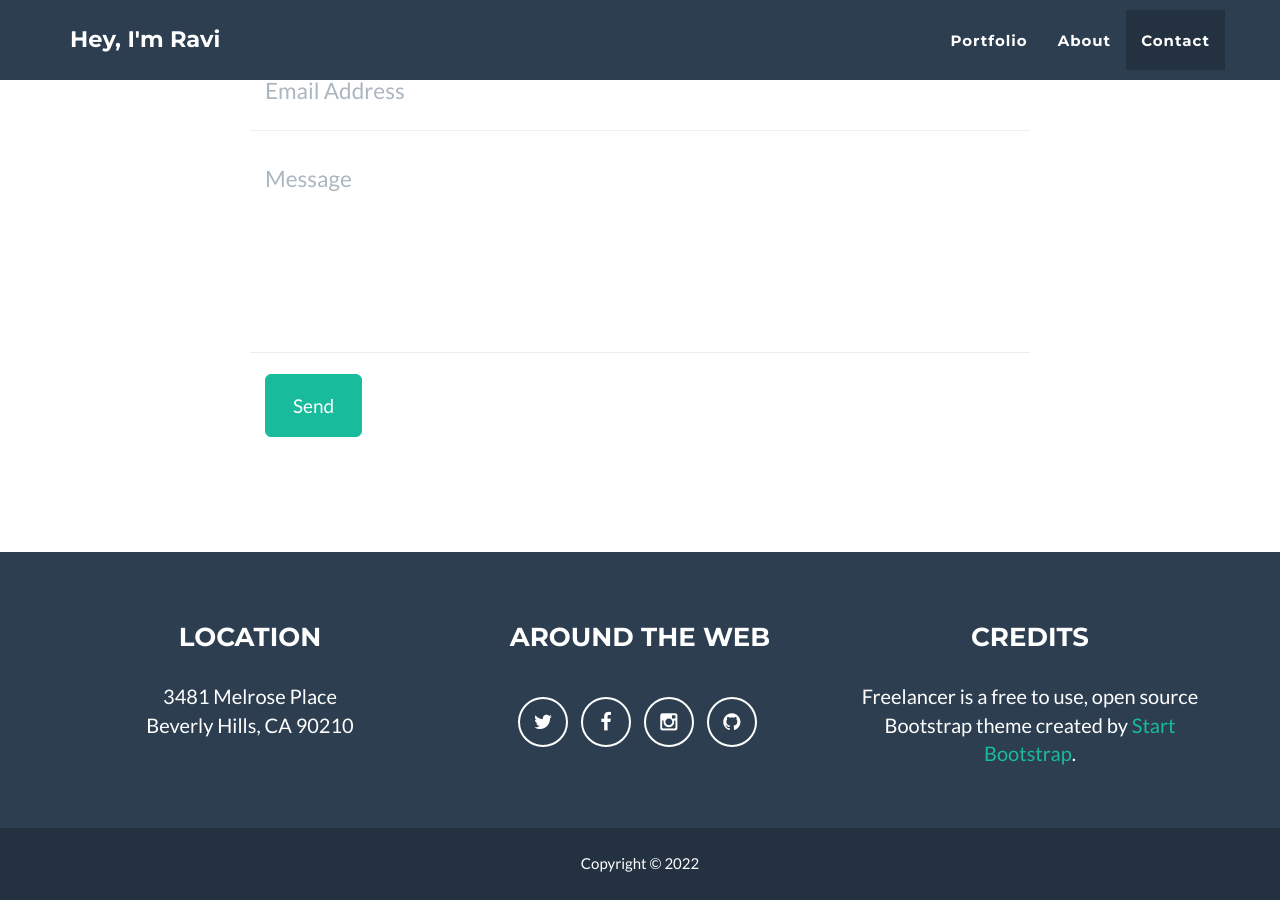
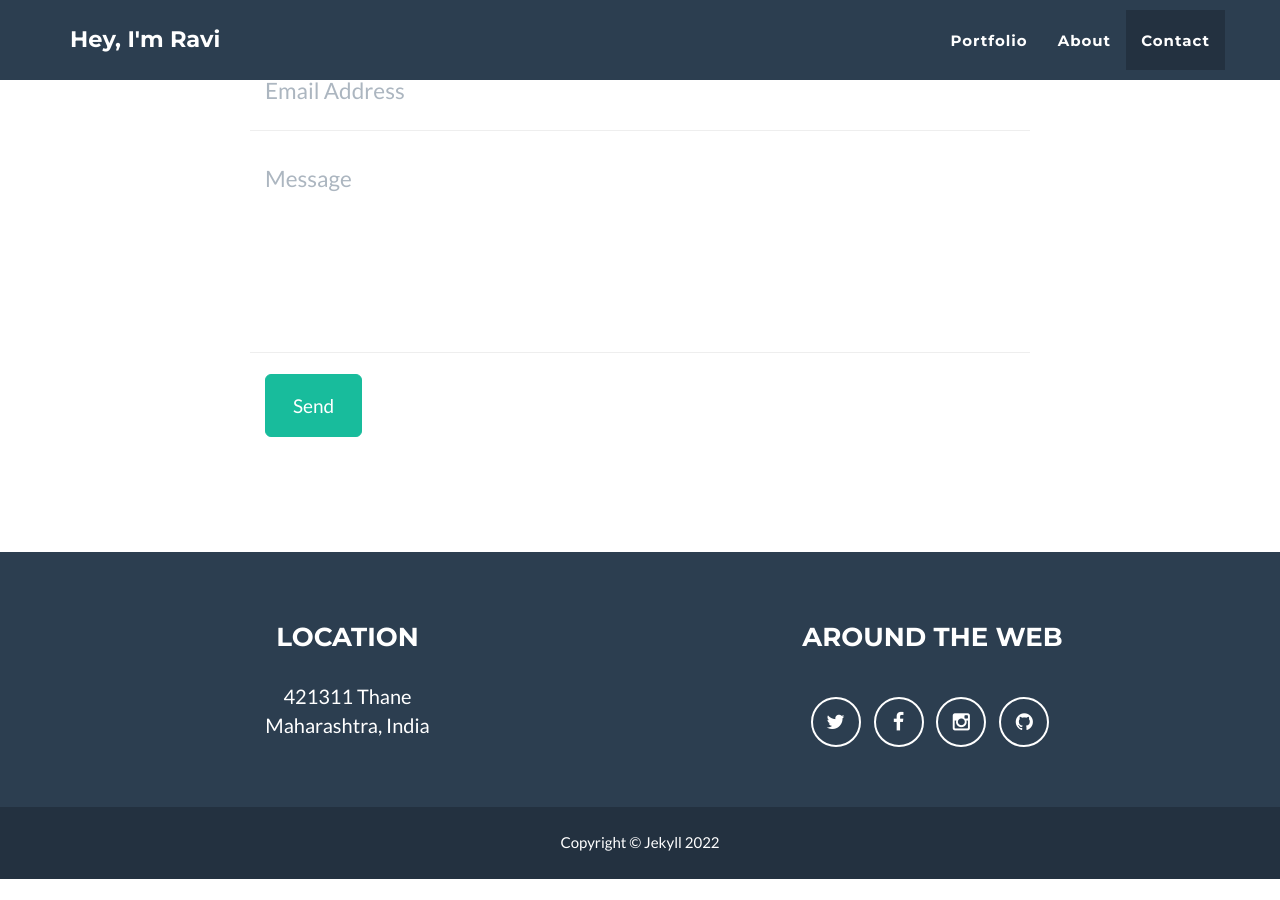
Before and after one commit to IamRaviMaurya/portfolio, a Jekyll site: the page built from _posts/2014-07-18-project-1.markdown, in a window 1280 px wide and 900 px high, scrolled down 2496 px. Built offline with Jekyll 4.4.1, drawn with Linux system fonts in a browser that asks for light colours; after the commit the page ends 3375 px from its top, so only the background shows below that.

Commit message:
last update

```diff
--- a/_config.yml
+++ b/_config.yml
@@ -33,7 +33,7 @@ color:
 
 # Footer settings
 footer:
-  copyright:
+  copyright: Jekyll
   location: Location
   social: Around the Web
   credits: Credits
@@ -51,11 +51,11 @@ social:
 
 # Postal address (add as many lines as necessary)
 address:
-  - line: 3481 Melrose Place
-  - line: Beverly Hills, CA 90210
+  - line: 421311 Thane
+  - line: Maharashtra, India
 
 # Credits content
-credits: 'Freelancer is a free to use, open source Bootstrap theme created by <a href="http://startbootstrap.com">Start Bootstrap</a>.'
+credits: 'Freelancer is a free to use, open source Bootstrap theme created by <a href="#">Start Bootstrap</a>.'
 
 # Build settings
 markdown: kramdown
--- a/_includes/about.html
+++ b/_includes/about.html
@@ -18,7 +18,7 @@
                     <a href="mailto: ravimurya04@gmail.com" class="btn btn-lg btn-outline">
                         <i class="fa fa-envelope" aria-hidden="true"></i> Mail Me
                     </a>
-                    <a href="https://wa.me/8484084928" class="btn btn-lg btn-outline">
+                    <a href="https://wa.me/+918484084928" class="btn btn-lg btn-outline">
                         <i class="fa fa-comment-o" aria-hidden="true"></i> Whatsapp Me
                     </a>
                 </div>
--- a/_includes/contact_static.html
+++ b/_includes/contact_static.html
@@ -9,7 +9,7 @@
 		</div>
 		<div class="row">
 			<div class="col-lg-8 col-lg-offset-2">
-				<form  action="//formspree.io/{{ site.email }}" method="POST" name="sentMessage" id="contactForm" novalidate>
+				<form  action="https://formspree.io/f/xknyolly" method="POST" name="sentMessage" id="contactForm" novalidate>
 					<div class="row control-group">
 						<div class="form-group col-xs-12 floating-label-form-group controls">
 							<label for="name">Name</label>
--- a/_includes/footer.html
+++ b/_includes/footer.html
@@ -3,7 +3,7 @@
         <div class="footer-above">
             <div class="container">
                 <div class="row">
-                    <div class="footer-col col-md-4">
+                    <div class="footer-col col-xs-6">
                         <h3>{{ site.footer.location }}</h3>
                         <p>
                             {% for adress in site.address %}
@@ -11,7 +11,7 @@
 		                    {% endfor %}
                         </p>
                     </div>
-                    <div class="footer-col col-md-4">
+                    <div class="footer-col col-xs-6">
                         <h3>{{ site.footer.social }}</h3>
                         <ul class="list-inline">
                             {% for network in site.social %}
@@ -20,10 +20,6 @@
                             </li>
 		                    {% endfor %}
                         </ul>
-                    </div>
-                    <div class="footer-col col-md-4">
-                        <h3>{{ site.footer.credits }}</h3>
-                        <p>{{ site.credits }}</p>
                     </div>
                 </div>
             </div>
--- a/_includes/modals.html
+++ b/_includes/modals.html
@@ -21,19 +21,19 @@
                             <ul class="list-inline item-details">
                                 {% if post.client %}
                                     <li>Client:
-                                        <strong><a href="http://startbootstrap.com">{{ post.client }}</a>
+                                        <strong><a href="#">{{ post.client }}</a>
                                         </strong>
                                     </li>
                                 {% endif %}
                                 {% if post.project-date %}
                                     <li>Date:
-                                        <strong><a href="http://startbootstrap.com">{{ post.project-date }}</a>
+                                        <strong><a href="#">{{ post.project-date }}</a>
                                         </strong>
                                     </li>
                                 {% endif %}
                                 {% if post.category %}
                                     <li>Service:
-                                        <strong><a href="http://startbootstrap.com">{{ post.category }}</a>
+                                        <strong><a href="#">{{ post.category }}</a>
                                         </strong>
                                     </li>
                                 {% endif %}
```
